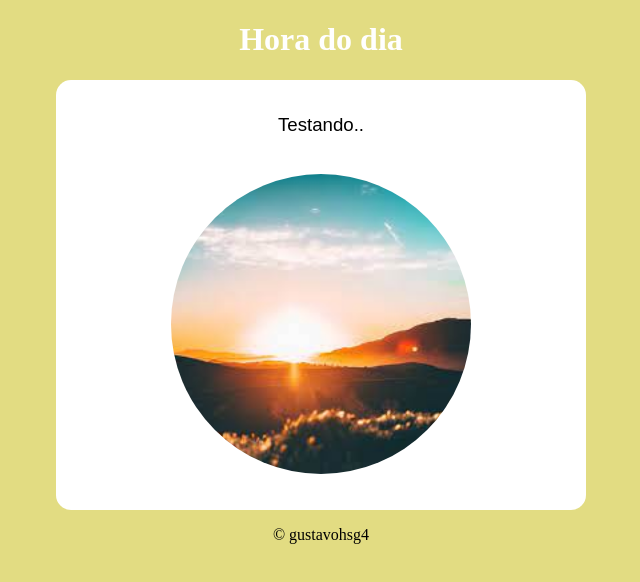
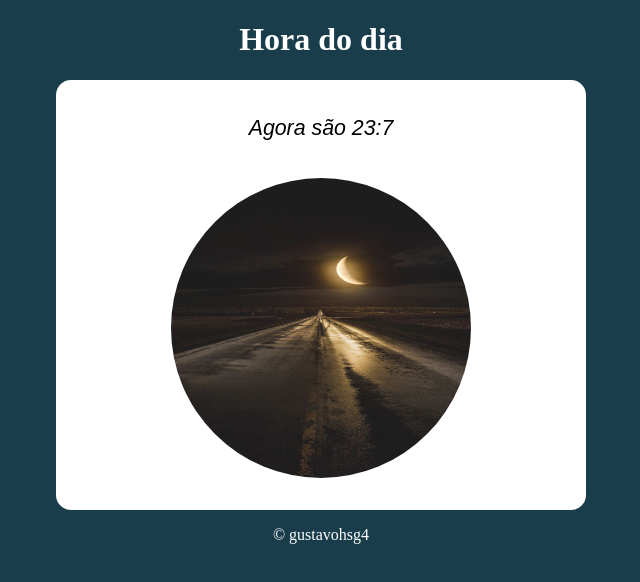
Before and after one commit to Gustavohsg2/Aprendizado_DEV, a plain HTML site: page JavaScript/Curso JS/Exercícios/Exer01/index.html in a window 1280 px wide. Shown: the whole page, without its empty margins (319-959 px from the left). Drawn offline with Linux system fonts and the light colour scheme.

Commit message:
exercício 1 curso js

```diff
--- a/JavaScript/Curso JS/Exercícios/Exer01/index.html
+++ b/JavaScript/Curso JS/Exercícios/Exer01/index.html
@@ -16,15 +16,33 @@
         <div>
             <h3 id="hor">Testando..</h3>
         </div>
-            <img src="img/manha.jpeg">
         <div>
-
-
+            <img id="imag" src="img/manha.jpeg">
         </div>
     </section>
     <footer>
         <p>&copy; gustavohsg4</p>
     </footer>
 
+    <script>
+        var data = new Date();
+        var horas = data.getHours();
+        var minu = data.getMinutes();
+        document.getElementById('hor').innerHTML = `Agora são ${horas}:${minu}`;
+        if(horas >= 5 && horas <= 12){
+            document.body.style.backgroundColor = 'rgb(226, 220, 130)';
+            document.getElementById('imag').src = 'img/manha.jpeg';
+        }else if((horas > 12 && minu >=1) && horas < 18){
+            document.body.style.backgroundColor = '#FFC18C';
+            document.getElementById('imag').src = 'img/tarde.jpeg';
+        }else if(horas >= 18 || horas < 5){
+            document.body.style.backgroundColor = '#193D4B';
+            document.getElementById('imag').src = 'img/noite.jpg';
+        }
+
+
+    </script>
+
+
 </body>
 </html>
--- a/JavaScript/Curso JS/Exercícios/Exer01/main.css
+++ b/JavaScript/Curso JS/Exercícios/Exer01/main.css
@@ -1,5 +1,4 @@
 body{
-    background-color:rgb(226, 220, 130);
     text-align: center;
 }
 section{
@@ -16,11 +15,15 @@ h1{
 }
 h3{
     text-align: center;
-    font: normal 14pt Arial;
+    font: normal 16pt Arial;
+    font-style: italic;
 }
 img{
     width: 300px;
     height: 300px;
     border-radius: 200px;
-    margin-top: 20px;
+    margin-top: 15px;
 }
+p{
+    color:white;
+}
```
Also changed, not shown: JavaScript/Curso JS/Exercícios/Exer01/img/noite.jpg (added), JavaScript/Curso JS/Exercícios/Exer01/img/tarde.jpeg (added), 1 other file.
